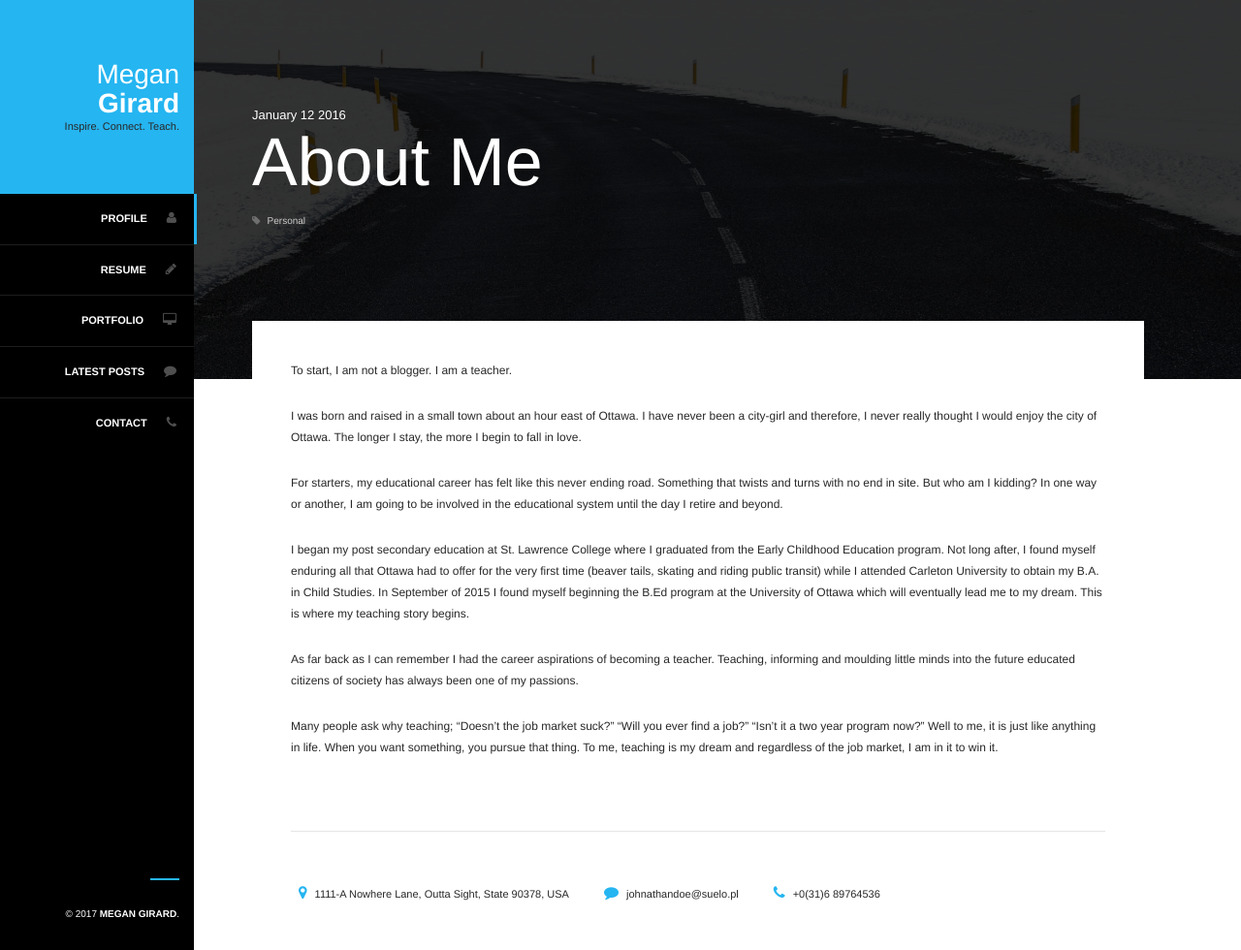
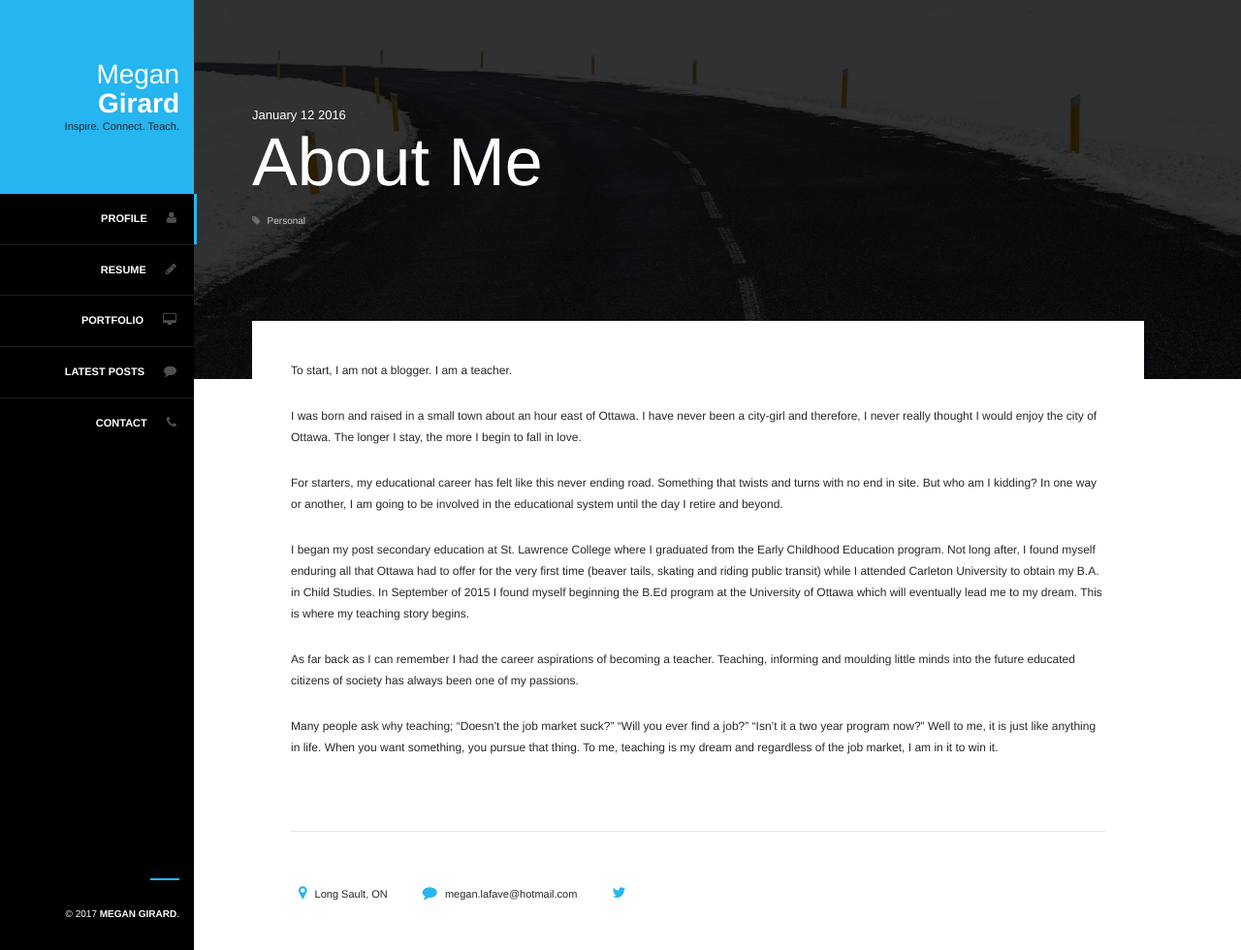
Before and after one commit to DaydreamDevelopment/megan-girard, a Jekyll site: the page built from _posts/2016-01-12-about-me.markdown, in a window 1280 px wide and 980 px high. Shown: the whole window at 97% size. Built offline with Jekyll 4.4.1, drawn with Linux system fonts in a browser that asks for light colours.

Commit message:
Updated '_layouts/post.html' via CloudCannon

```diff
--- a/_layouts/post.html
+++ b/_layouts/post.html
@@ -51,9 +51,9 @@
 
           <!-- Contact List -->
           <ul class="list-inline">
-            <li><i class="inline-icon icon-before-and-after text-primary fa fa-map-marker"></i>1111-A Nowhere Lane, Outta Sight, State 90378, USA</li>
-            <li><i class="inline-icon icon-before-and-after text-primary fa fa-comment"></i><a href="#">johnathandoe@suelo.pl</a></li>
-            <li><i class="inline-icon icon-before-and-after text-primary fa fa-phone"></i>+0(31)6 89764536</li>
+            <li><i class="inline-icon icon-before-and-after text-primary fa fa-map-marker"></i>{{ site.author.address }}</li>
+            <li><i class="inline-icon icon-before-and-after text-primary fa fa-comment"></i><a href="mailto:{{ site.author.email }}">{{ site.author.email }}</a></li>
+            <li><i class="inline-icon icon-before-and-after text-primary fa fa-twitter"></i>{{ site.author.twitter }}</li>
           </ul>
 
       </div>
```
